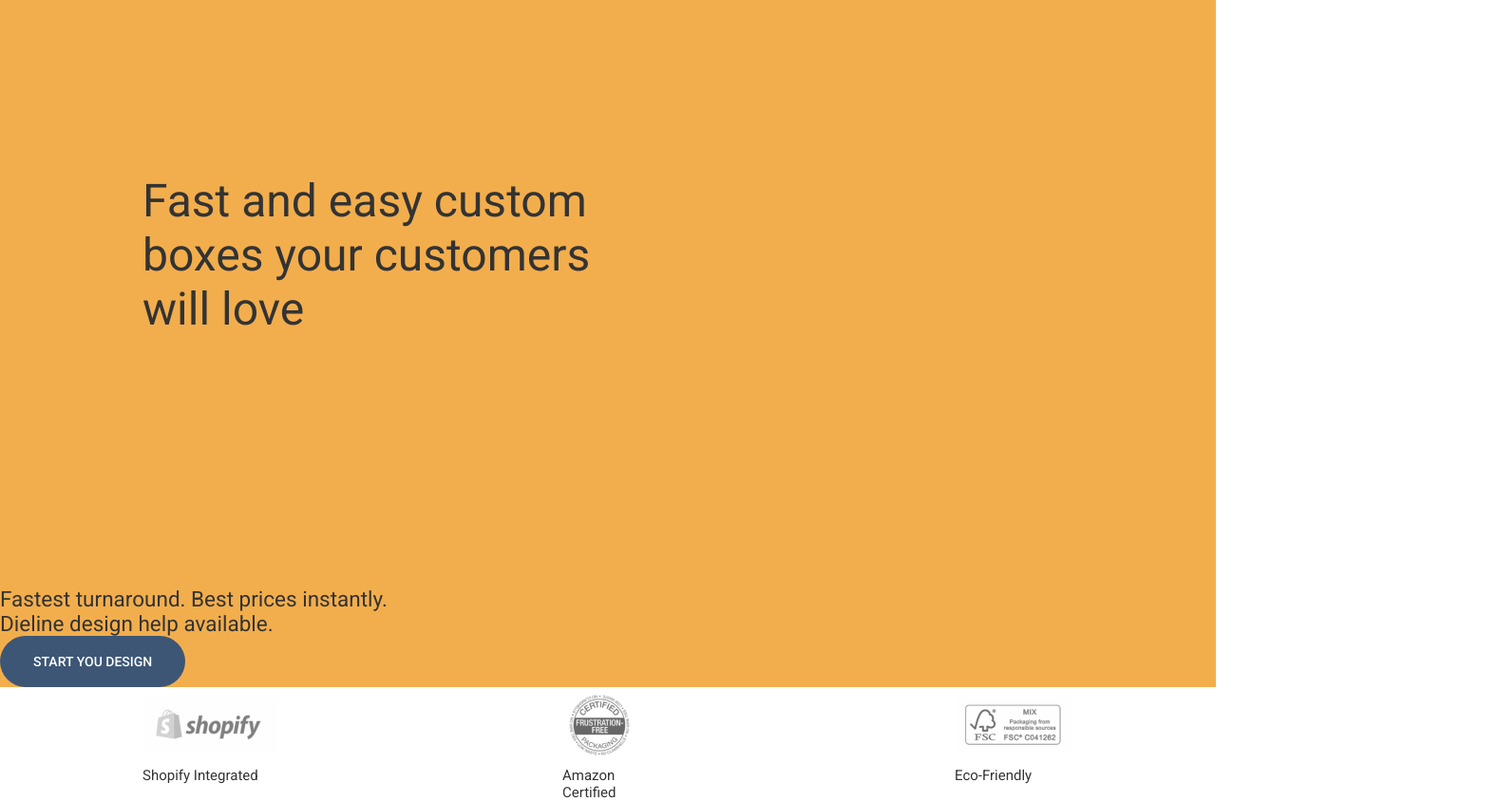
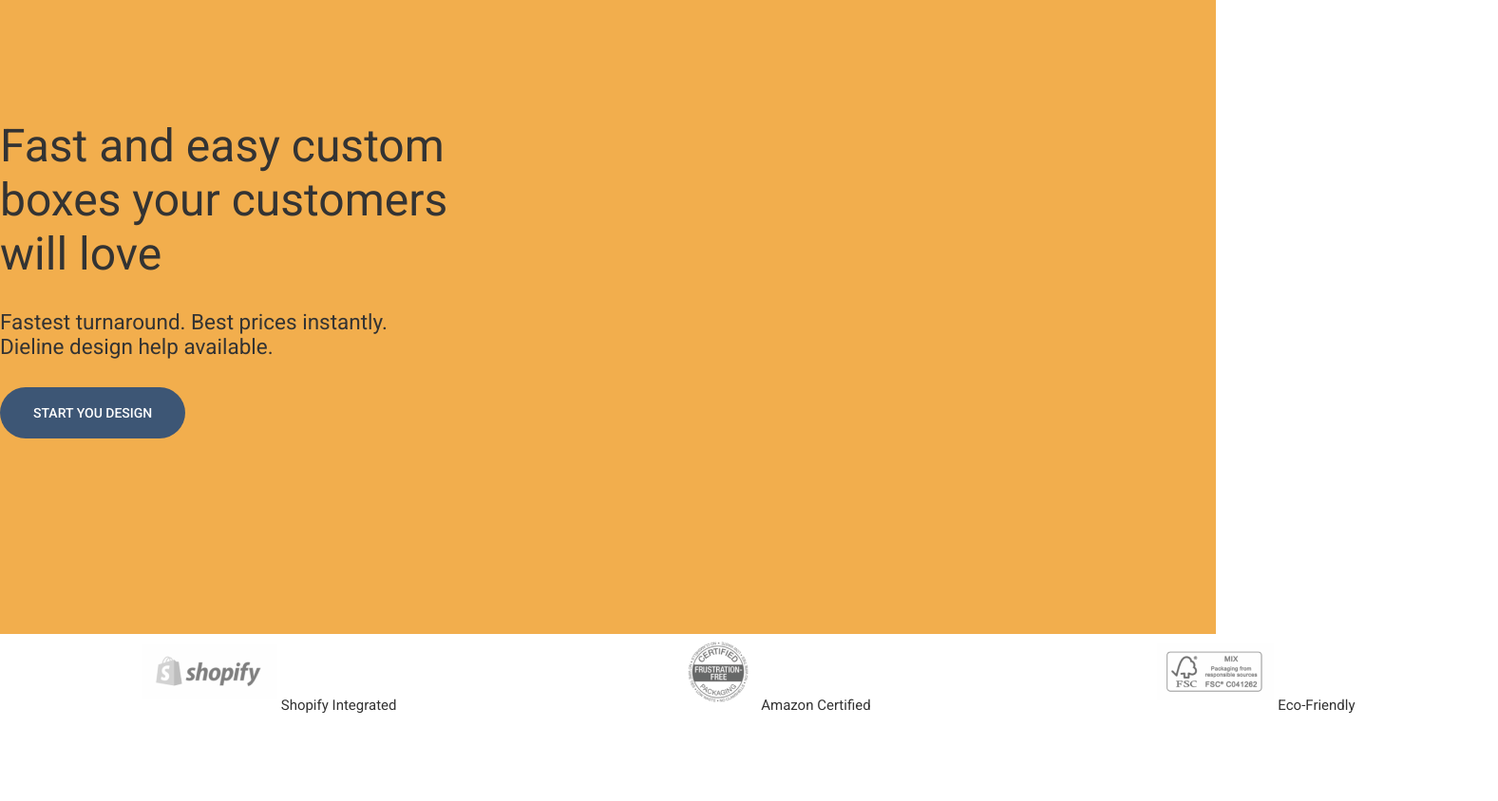
Before and after one commit to Bellatrix270/Website-design-store, a plain HTML site: page index.html in a window 1280 px wide. Shown: the part 180-1024 px from the top of the page at 95% size, 1577 px wide, since content can reach past the window. After the commit the page ends 932 px from the top, so only its background shows below. Drawn offline with Linux system fonts and the light colour scheme.

Commit message:
fixed main content

```diff
--- a/css/style.css
+++ b/css/style.css
@@ -68,25 +68,26 @@ body{
 
 .content-wrap{
   background-image: url(../images/Background_image.png);
-  min-height: 700px;
+  min-height: 750px;
   background-position-x: 970px;
   background-position-y: center;
   background-repeat: no-repeat;
   display: flex;
   align-items: center;
-  justify-content: space-around;
+  justify-content: space-between;
 }
 
 .content-title{
   margin: 0;
   font-weight: 400;
   font-size: 48px;
-  padding-right: 700px;
   width: 500px;
+  margin-bottom: 30px;
 }
 
 .content-suptitle{
   font-weight: normal;
+  margin-bottom: 30px;
 }
 
 .button{
@@ -104,11 +105,22 @@ body{
 
 .footer-main{
   display: flex;
+  flex-wrap: nowrap;
+  white-space: nowrap;
+  text-align: center;
+  margin: 0 auto;
+  min-height: 30px;
   justify-content: space-between;
+  align-items: center;
 }
 
 .footer-main-item{
+  white-space: nowrap;
   width: 33%;
   align-items: center;
-  padding: 0 150px
+  padding: 0 150px;
 }
+
+.footer-main-itemp-title{
+  vertical-align: top;
+}
--- a/index.html
+++ b/index.html
@@ -40,20 +40,22 @@
   <section class="content">
 
     <div class="wrap content-wrap">
+      <div>
         <h1 class="content-title" aligin="left">
           Fast and easy custom
           boxes your customers
           will love
         </h1>
-
-    </div>
-
-    <div class="">
         <h2 class="content-suptitle">
           Fastest turnaround. Best prices instantly.<br>
           Dieline design help available.
         </h2>
         <a class="button" href="#">Start you design</a>
+      </div>
+
+    </div>
+
+    <div class="">
     </div>
 
   </section>
```
Lines whose indentation alone changed are shown as unchanged.
